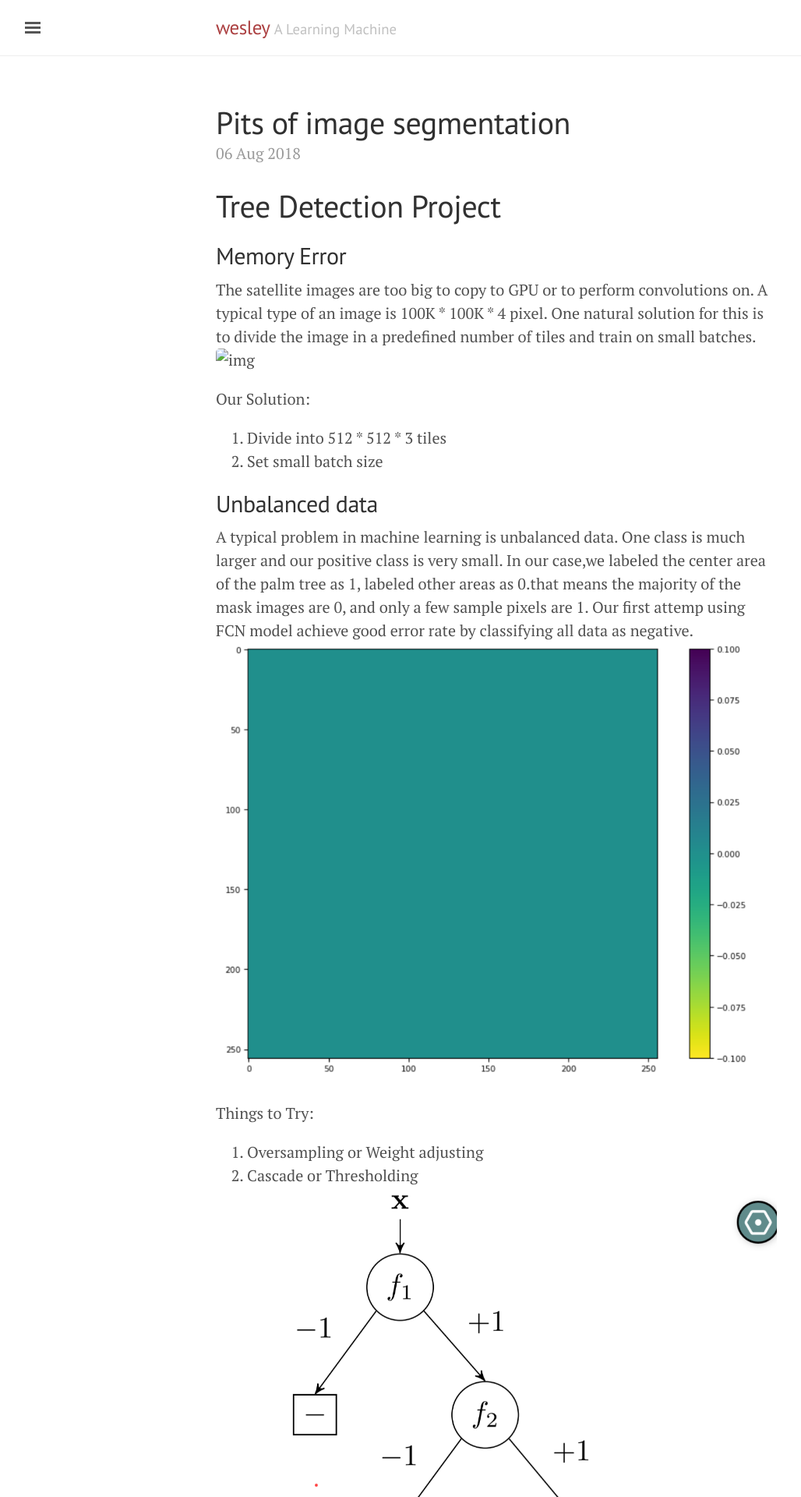
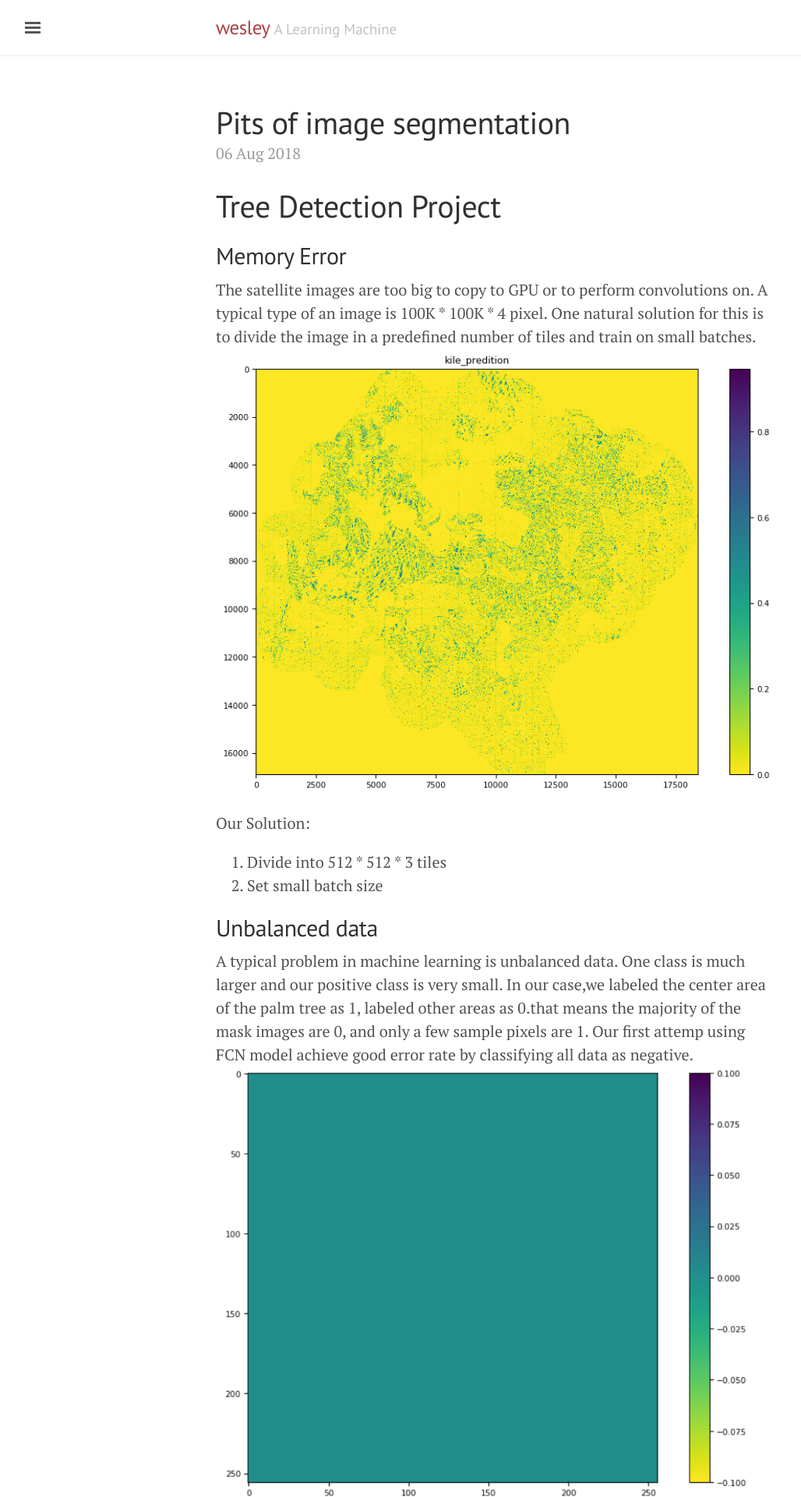
Before and after one commit to wesleytao/blog, a Jekyll site: the page built from _posts/2018-08-06-Pits of Image Segmentation .md, in a window 1280 px wide. Shown: the top 1920 px of the page at 78% size, without its empty margins (3-1031 px from the left). Built offline with Jekyll 4.4.1, drawn with Linux system fonts in a browser that asks for light colours; our own code applies the rules of GitHub Pages for plain Markdown files.

Commit message:
bug fixed

```diff
--- a/_posts/2018-08-06-Pits of Image Segmentation .md
+++ b/_posts/2018-08-06-Pits of Image Segmentation .md
@@ -1,7 +1,7 @@
 # Tree Detection Project
 ## Memory Error
 The satellite images are too big to copy to GPU or to perform convolutions on. A typical type of an image is 100K * 100K * 4 pixel. One natural solution for this is to divide the image in a predefined number of tiles and train on small batches.
-<img src="blog/figs/large.png" alt="img">
+<img src="https://wesleytao.github.io/blog/figs/large.png" alt="img">
 
 Our Solution:
 1. Divide into 512 * 512 * 3 tiles
```
Also changed, not shown: figs/cascade.png.
